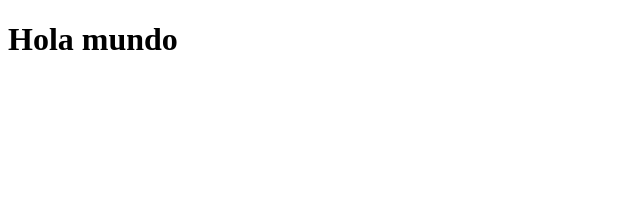
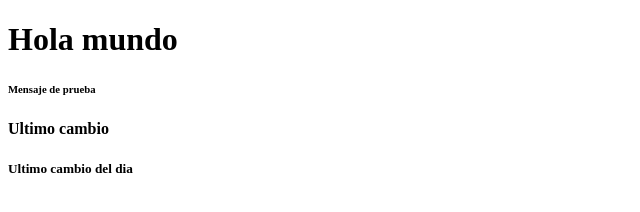
Before and after one commit to RuthIded15/prueva_vc, a plain HTML site: page index.html in a window 1280 px wide. Shown: the whole page, without its empty margins (0-640 px from the left). Drawn offline with Linux system fonts and the light colour scheme.

Commit message:
Se añadio una nueva linea de codigo

```diff
--- a/index.html
+++ b/index.html
@@ -6,5 +6,8 @@
 </head>
 <body>
 	<h1>Hola mundo</h1>
+    <h6>Mensaje de prueba</h6>
+    <h4>Ultimo cambio</h4>
+	<h5>Ultimo cambio del dia</h5>
 </body>
 </html>
```
